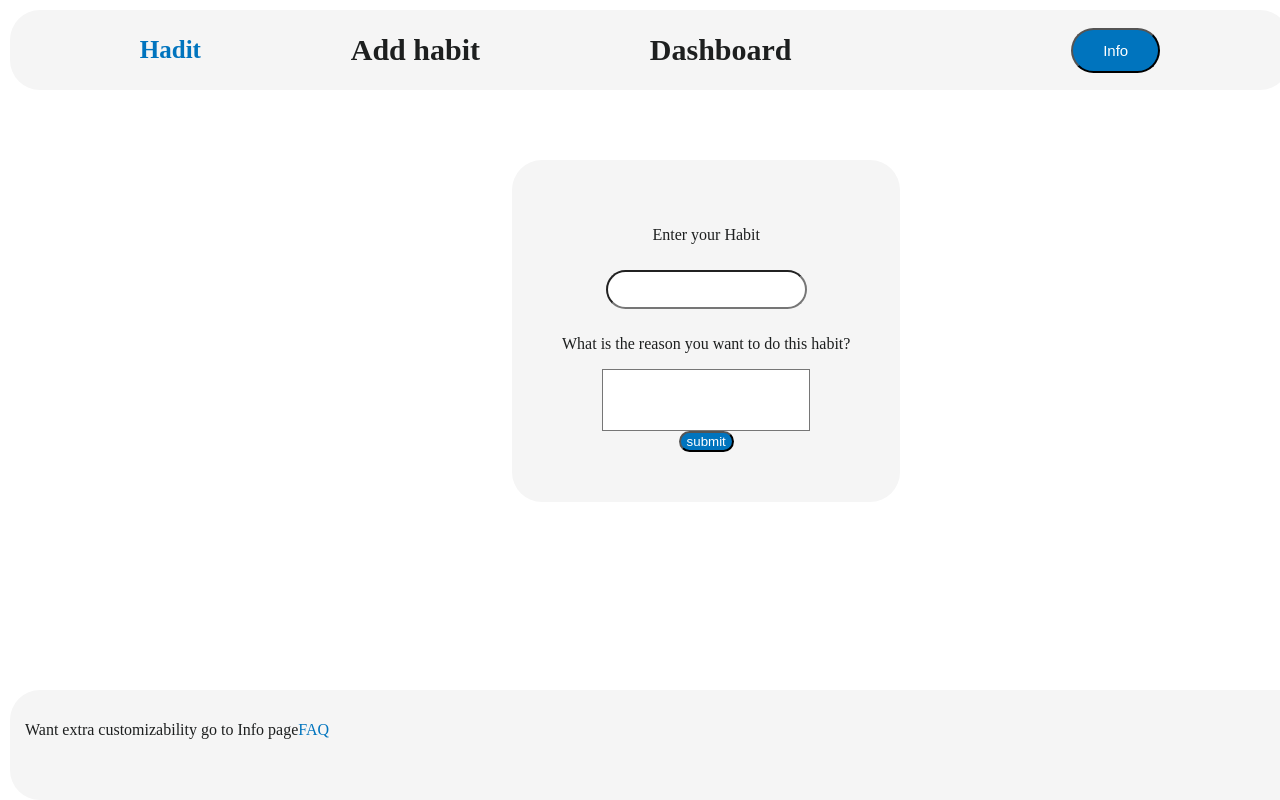
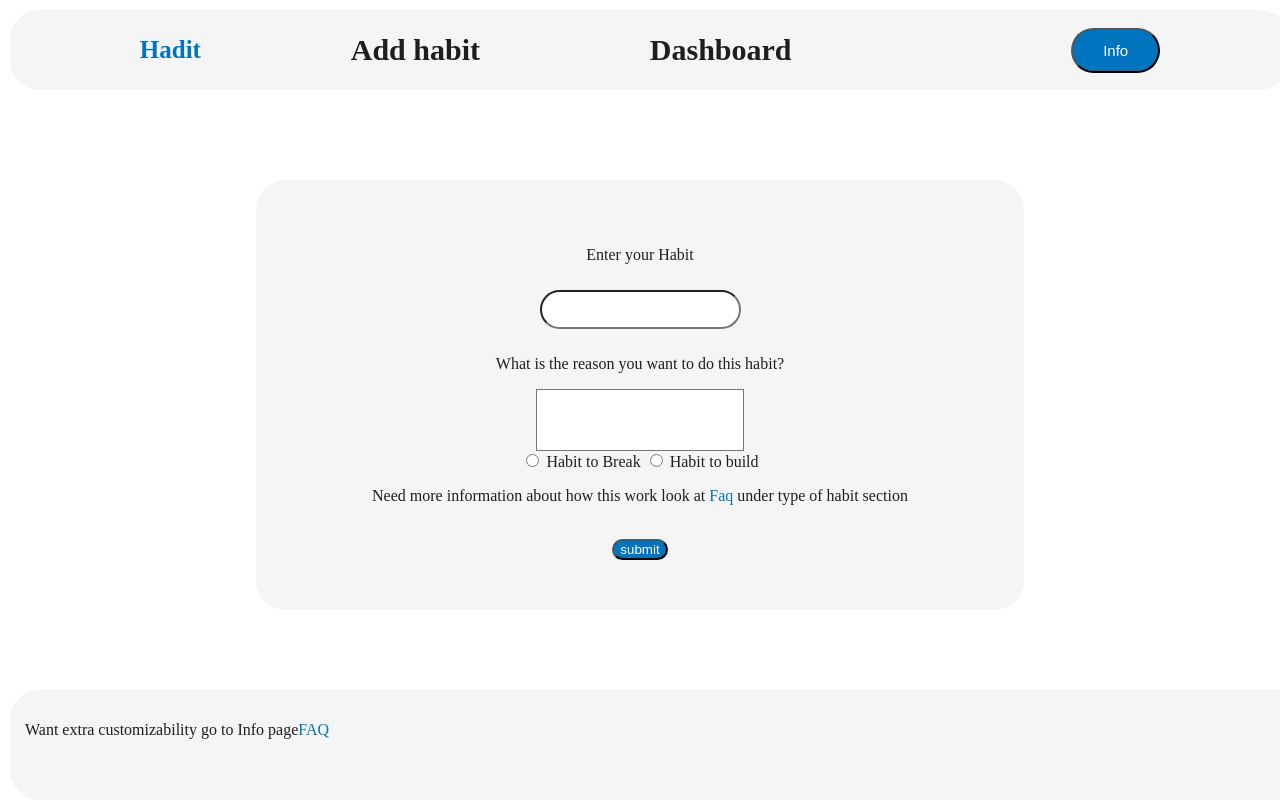
Before and after one commit to Jaxues/2023-Project, a Flask app: page /addhabit in a window 1280 px wide. Run offline with Flask 3, Linux system fonts and the light colour scheme; a user stored in the database is signed in; tables that the repository leaves empty hold one stand-in row (values such as "Sample post"); some libraries are stand-ins or nearby versions.

Commit message:
modified:   app/__init__.py 	modified:   app/__pycache__/__init__.cpython-311.pyc 	modified:   app/__pycache__/forms.cpython-311.pyc 	modified:   app/__pycache__/function.cpython-311.pyc 	modified:   app/__pycache__/models.cpython-311.pyc 	modified:   app/__pycache__/routes.cpython-311.pyc 	modified:   app/forms.py 	modified:   app/function.py 	modified:   app/models.py 	modified:   app/routes.py 	modified:   app/static/css/style.css 	deleted:    app/templates/Streak.html 	modified:   app/templates/addHabit.html 	modified:   app/templates/base.html 	modified:   app/templates/cats.html 	modified:   app/templates/dashboard.html 	modified:   app/templates/error.html 	modified:   app/templates/faq.html 	modified:   app/templates/index.html 	modified:   app/templates/info.html 	modified:   app/templates/login.html 	modified:   app/templates/pp.html 	modified:   app/templates/register.html 	modified:   app/templates/update.html

```diff
--- a/app/__init__.py
+++ b/app/__init__.py
@@ -2,7 +2,6 @@ from flask import Flask
 from flask_sqlalchemy import SQLAlchemy
 from os import environ
 from flask_login import LoginManager
-from flask_migrate import Migrate
 from flask_mail import Mail
 
 app = Flask(__name__)
@@ -19,7 +18,6 @@ login_manager = LoginManager()
 login_manager.init_app(app)
 # Setup flask-mail
 mail = Mail(app)
-migrate = Migrate(app, db)
-app.config['TESTING'] = bool(int(environ.get('testing_status',0)))
-app.config['DEBUG']=app.config['TESTING']
+app.config['TESTING'] = bool(int(environ.get('testing_status', 0)))
+app.config['DEBUG'] = app.config['TESTING']
 from app import forms, models, routes
--- a/app/forms.py
+++ b/app/forms.py
@@ -1,3 +1,4 @@
+# neccesary imports for forms classes and dunctions
 from flask_wtf import FlaskForm, Recaptcha, RecaptchaField
 from wtforms.validators import DataRequired, Email, EqualTo, Length
 from wtforms import (
@@ -9,10 +10,19 @@ from wtforms import (
     HiddenField
 )
 
+"""
+Form for creating habits
+Takes paramters of name which is the anme of the habit
+The type of habit whether it is good or bad, Used with points function
+Reason is text area field for why users wants to do habit
+"""
 
 class HabitForm(FlaskForm):
     name = StringField("name", validators=[DataRequired()])
-    reason = TextAreaField("reason", validators=[DataRequired(), Length(8,64)])
+    type_of_habit = RadioField(choices=(['bad', 'Habit to Break'], [
+                               'good', 'Habit to build']), validators=[DataRequired()])
+    reason = TextAreaField("reason", validators=[
+                           DataRequired(), Length(8, 64)])
     submit = SubmitField("submit")
 
 
@@ -23,15 +33,17 @@ class LoginForm(FlaskForm):
 
 # Form for registering users
 
-
 class RegisterForm(FlaskForm):
-    username = StringField("username", validators=[DataRequired(), Length(6,24)])
+    username = StringField("username", validators=[
+                           DataRequired(), Length(6, 24)])
     email = StringField("email", validators=[DataRequired(), Email()])
     # Email field for user and checks if email follows valid patternn with Email() validator
-    password1 = PasswordField("Password", validators=[DataRequired(), Length(12,64)])
+    password1 = PasswordField("Password", validators=[
+                              DataRequired(), Length(12, 64)])
     password2 = PasswordField(
         "Confirm Password", validators=[DataRequired(), EqualTo("password1")]
     )
+    # Check to make sure there not a robot
     recaptcha = RecaptchaField("Recaptcha", validators=[
                                Recaptcha(),])
     # Setup of flask-wtforms google recaptcha field
@@ -42,12 +54,15 @@ class YesNo(FlaskForm):
     options = RadioField(choices=(["y", "Yes"], ["n", "No"]))
     submit = SubmitField("Submit")
 
+# Used on dashboard page when determine that habit to update in streak table
 
 class StreakForm(FlaskForm):
     hidden_id = HiddenField(name='habit_id')
     submit = SubmitField('Done')
 
+# Form for user updating reason for why they do a habit
 
 class UpdateForm(FlaskForm):
-    reason = TextAreaField(name='updated_reason', validators=[DataRequired(), Length(8,64)])
+    reason = TextAreaField(name='updated_reason', validators=[
+                           DataRequired(), Length(8, 64)])
     submit = SubmitField('update')
--- a/app/models.py
+++ b/app/models.py
@@ -1,4 +1,4 @@
-from app import db  # import database object
+from app import db
 from datetime import datetime, timedelta  # import datetime modules
 from flask_login import UserMixin  # import Usermixin class from flask_login
 # import Check_password_hash and generate_password_hash from werkzeug.security
@@ -17,6 +17,8 @@ class habits(db.Model):  # define 'habits' table
     name = db.Column(EncryptedType(db.String(50), encryption_key))
     # create reason column for table
     reason = db.Column(EncryptedType(db.String(128), encryption_key))
+
+    habit_type= db.Column(db.String(4))
     # create foreign key for user_id in user table
     user_id = db.Column(db.Integer, db.ForeignKey("users.id"))
     # establish one to many relationship with users table
--- a/app/routes.py
+++ b/app/routes.py
@@ -1,3 +1,4 @@
+# Import neccesary models to get routes working
 from app import app, forms, db, login_manager
 from flask import render_template, url_for, redirect, flash, jsonify
 from app.models import habits, users, streak
@@ -62,6 +63,8 @@ def register():
     # Set form variable to be equal to RegisterForm class from forms.py
     if form.validate_on_submit():
         # Once user has succesfully submited form
+
+        # Check for any profanity and then stop it
         profanity_username = profanity.contains_profanity(form.username.data)
         profanity_password = profanity.contains_profanity(form.password1.data)
         profanity_email = profanity.contains_profanity(form.email.data)
@@ -107,7 +110,7 @@ Once routed will logout user from session and then return them to index page
 
 """
 
-
+# Log user out of their current session
 @app.route("/logout", methods=["get"])
 @login_required
 def logout():
@@ -125,6 +128,7 @@ def index():
 def addhabit():
     form = forms.HabitForm()
     if form.validate_on_submit():
+        # See if habit exists if it does then flash message to stop duplicates
         checkhabit = habits.query.filter_by(
             user_id=current_user.id, name=form.name.data.title()
         ).first()
@@ -133,6 +137,7 @@ def addhabit():
             flash("error", "You already have this habit")
             return redirect(url_for("addhabit"))
         else:
+            # Check for profanity and stop it
             profanity_check_habit = profanity.contains_profanity(
                 form.name.data)
             profanity_check_reason = profanity.contains_profanity(
@@ -145,6 +150,7 @@ def addhabit():
                         'error', 'This has profanity. That or you have entered an asteriks. Either is not allowed')
                     return redirect(url_for('addhabit'))
             for test_reason in profanitY_check_habit_censor:
+                # Loop to go through all words that users enter even if they space words out will censor it.
                 if test_reason == '*':
                     flash('error', 'This contains an asteriks. Either this was censored by the filter or you have entered an astericks. Either way please remove this')
                     return redirect(url_for('addhabit'))
@@ -155,14 +161,22 @@ def addhabit():
                 NewHabit = habits(
                     name=form.name.data.title(),
                     reason=form.reason.data.title(),
-                    user_id=current_user.id,
+                    habit_type=form.type_of_habit.data,
+                    user_id=current_user.id
                 )
                 db.session.add(NewHabit)
                 db.session.commit()
                 flash("success", "Habit added successfully!")
+                # Return first page of dashbord page. Dashboard indexed so first page only has 3 habits on it.
                 return redirect(url_for("dashboard", id=1))
     return render_template("addHabit.html", form=form)
 
+
+"""
+Define a route where users can have multuiple pages of habits.
+The first page will have an id of 1 and will have 3 habits. It will also display a heatmap for all habits from the user.
+All other pages will have 5 habits per page.
+"""
 
 @app.route("/dashboard/<int:id>", methods=['GET', 'POST'])
 @login_required
@@ -173,6 +187,7 @@ def dashboard(id):
     total_habits = Habits.count()
     habits_first_page = 3
     habits_pages = 5
+    # See how many pages are needed to display all habits for the user.
     total_pages = ceil(((total_habits-habits_first_page)/habits_pages)+1)
     if id == 0:
         return redirect(url_for('dashboard', id=1))
@@ -191,6 +206,7 @@ def dashboard(id):
         current_date = get_local_date()
         check_entry = streak.query.filter_by(
             user_id=current_user.id, habit_id=habit_id, date=current_date).first()
+        # Query streak database so can't have multiple of the same entry
         if check_entry:
             flash("error", "You have already reccorded your habit for today. ")
             return redirect(url_for('dashboard', id=1))
@@ -200,22 +216,25 @@ def dashboard(id):
             streak.habit_id == habit_id,
             streak.date < current_date
         ).order_by(streak.date.desc()).first()
-
+        # See if the previous entry was day before
         if check_date:
             streak_score = check_consecutive(check_date)
             new_entry = streak(user_id=current_user.id,
                                habit_id=habit_id, date=current_date, is_consecutive=streak_score)
-
+        # If dates aren't consecutive assign streak of 1 for first day of recording habit
         else:
             new_entry = streak(user_id=current_user.id,
                                habit_id=habit_id, date=current_date, is_consecutive=1)
         user_streak = streak.query.filter_by(id=current_user.id, habit_id=habit_id).order_by(
             streak.date.desc()).first()
+        user_habit=habits.query.filter_by(id=habit_id, user_id=current_user.id).first()
         if user_streak:
-            add_points = habit_points(user_streak.is_conescutive)
+            # Give users points based off if they have streak already
+            print(user_habit.habit_type)
+            add_points = habit_points(user_streak.is_consecutive, user_habit.habit_type)
         else:
-            add_points = habit_points(0)
-
+            # Assign points with no streak entries.
+            add_points = habit_points(0, user_habit.habit_type)
         current_user.user_points = current_user.user_points + add_points
         db.session.commit()
         db.session.add(new_entry)
@@ -223,6 +242,7 @@ def dashboard(id):
         # Call the method to check consecutive streaks
         flash('success', 'Streak successfully recorded you earn {} points'.format(
             add_points))
+        print(habit_points(2,"good"))
     return render_template("dashboard.html", Habits=Habits, Streaks=Streaks, form=form, user_streaks=user_streaks, id=id, habits_first_page=habits_first_page, habits_per_page=habits_pages, total_pages=total_pages)
 
 
@@ -231,10 +251,12 @@ def dashboard(id):
 def delete(id):
     habit_to_delete = habits.query.filter_by(
         id=id).first()
+    # Stop unathorised users from deleting habits they don't own
     if habit_to_delete.user_id != current_user.id:
         flash('error', "You don't own this habit. You can't delete it")
         return redirect(url_for('dashboard', id=1))
     try:
+        # Delete all streak entries for the habit
         streak_records = streak.query.filter_by(habit_id=id).all()
         for record in streak_records:
             db.session.delete(record)
@@ -253,9 +275,11 @@ def delete(id):
 @login_required
 def update(id):
     current_habit = habits.query.filter_by(id=id).first()
+    # Check if habit exists
     if current_habit is None:
-        flash("error", "This habit doesn't exist you can't delete this")
+        flash("error", "This habit doesn't exist you can't update it.")
         return redirect(url_for('dashboard', id=1))
+    # See if user owns the habit they want to update
     if current_habit.user_id != current_user.id:
         flash('error', "You don't own this habit you can't update it.")
         return redirect(url_for('dashboard', id=1))
@@ -264,6 +288,7 @@ def update(id):
         habit = habits.query.filter_by(id=id).first()
         updated_reason = form.reason.data
         check_profanity_reason = profanity.contains_profanity(updated_reason)
+        # Check for profanity in user inputted reason
         if check_profanity_reason:
             flash(
                 'error', 'This updated reason contains profanity please remove it if you wish to update it.')
@@ -277,6 +302,7 @@ def update(id):
 
 @app.route("/info")
 def info():
+    # See if user has logged in
     if current_user.is_authenticated:
         form = forms.YesNo()
         if form.validate_on_submit():
@@ -307,6 +333,7 @@ def subscribe():
 
 @app.route("/faq", methods=["get"])
 def faq():
+    # Store FAQ in backend to be dynamically updated and more efficienct
     faqs = {
         "What is this app about?": "Hadit is a habit tracker meant to help neurodivergent people as well as thoose with psychological conditions. By offering a customizable and more engaging way for people to achieve there habits",
         "How do I create an account?": "Go onto signup page. Enter your email, username, password. And then do recaptcha to make sure your not a robot. Afterwards if all your details are valid you should be logged in.",
@@ -337,8 +364,11 @@ def privacy():
 
     return render_template('pp.html', privacy_policy=privacy_policy)
 
+@app.route("/resources", methods=["get"])
+def resources():
+    return render_template('resources.html')
 
-"""
+# Custom error handler for app
 def bad_request(error):
     return (
         render_template(
@@ -436,8 +466,7 @@ def handle_all_other_errors(error):
             500,
             )
 
-
+# Page for pictures of cats
 @app.route('/cat')
 def catpage():
     return render_template('cats.html')
-"""
--- a/app/static/css/style.css
+++ b/app/static/css/style.css
@@ -218,11 +218,13 @@ p {
 .userinfo {
     background-color: var(--primary_color);
     text-align: center;
-    margin-left: 40%;
-    margin-top: 20vh;
-    position: fixed;
+    margin-top: 10vh;
+    margin-bottom: 10vh;
+    position: relative;
     padding: 50px;
     border-radius: 30px;
+    margin-left: 20%;
+    margin-right: 20%;
 }
 
 .button {
--- a/app/templates/addHabit.html
+++ b/app/templates/addHabit.html
@@ -1,13 +1,22 @@
 {% extends 'base.html'%}
 {% block content%}
+<title> Add Habit </title>
 <form method="post" class="userinfo">
-
+<!-- Import Wtforms fields for add habit form-->
   <p> Enter your Habit</p>
   {{form.csrf_token}}
   {{ form.name}}
   <p> What is the reason you want to do this habit?</p>
   {{ form.reason }}
   <br>
+  <!-- Habit for what options have for type of habits-->
+  {% for subfield in form.type_of_habit%}
+  {{ subfield()}}
+  {{ subfield.label()}}
+  {% endfor%}
+  <!-- Explantion of type of habits-->
+  <p> Need more information about how this work look at <a href="{{url_for('faq')}}">Faq</a> under type of habit section</p>
+  <br>
   {{ form.submit(class_='submit')}}
 </form>
 {% endblock%}
--- a/app/templates/base.html
+++ b/app/templates/base.html
@@ -1,4 +1,5 @@
 <link href="{{ url_for('static',filename='css/style.css')}}" rel="stylesheet">
+<!-- Code for creating navbar-->
 <nav class="hero">
   <ul></ul>
   <h1 class="logo"> <a href="{{url_for('index')}}">Hadit</a></h1>
@@ -30,9 +31,11 @@
   {% endif%}
   <ul></ul>
 </nav>
+<!-- Define handler for flashed messages-->
 {% with messages = get_flashed_messages(with_categories=True) %}
 {% for message, css_class in messages%}
 <div class="{{ css_class }}">
+  <!-- Use different styling for types of messages-->
   {{message}}
 </div>
 {% endfor %}
@@ -49,4 +52,5 @@
   <br>
   <p><a href="{{url_for('faq')}}"> FAQ</a></p>
 </footer>
+<!-- Get Javascript defualt theme for user-->
 <script src="{{url_for('static', filename='js/themedefaut.js')}}"></script>
--- a/app/templates/cats.html
+++ b/app/templates/cats.html
@@ -1,5 +1,6 @@
 {% extends 'base.html'%}
 {% block content%}
+<title> Cats</title>
 <p> More themes when your feeling a little stressed out and just want to look at some cats</p>
 <img src="{{url_for('static', filename='/images/Dark Cat Background.png')}}">
 <img src="{{url_for('static', filename='/images/Catground.jpg')}}">
--- a/app/templates/error.html
+++ b/app/templates/error.html
@@ -1,6 +1,7 @@
 {% extends 'base.html' %}
 
 {% block content%}
+<title> Error</title>
 <div class="error">
 
 	<head>
--- a/app/templates/faq.html
+++ b/app/templates/faq.html
@@ -1,5 +1,7 @@
 {% extends 'base.html'%}
 {% block content%}
+<title>FAQ </title>
+
 <!-- Loop to go through FAQ question and create details and summary for them-->
 
 <body>
--- a/app/templates/index.html
+++ b/app/templates/index.html
@@ -1,5 +1,5 @@
 {% extends 'base.html'%}
-
+<title> Index </title>
 {% block content%}
 <div class="body">
     <h2>Welcome to Hadit!</h2>
--- a/app/templates/login.html
+++ b/app/templates/login.html
@@ -1,5 +1,5 @@
 {% extends 'base.html' %}
-
+<title> Login</title>
 {% block content%}
 <div class="body">
     <form method="post">
--- a/app/templates/pp.html
+++ b/app/templates/pp.html
@@ -1,5 +1,5 @@
 {% extends 'base.html' %}
-
+<title> Privact Page</title>
 {% block content %}
     <h1>Privacy Policy</h1>
 
--- a/app/templates/register.html
+++ b/app/templates/register.html
@@ -1,4 +1,5 @@
 {% extends 'base.html' %}
+<title> Register </title>
 {% block content%}
 <div class="body">
     <form method="post">
--- a/app/templates/update.html
+++ b/app/templates/update.html
@@ -1,6 +1,8 @@
 {% extends 'base.html'%}
+<title> Update </title>
 {% block content%}
 <form method="POST" class="userinfo">
+    <!-- Import wtforms fields-->
     <h1> Reason</h1>
     {{ form.csrf_token()}}
     {{ form.reason(value=current_habit.reason) }}
```
Also changed, not shown: app/function.py (+16 -9 lines), app/templates/Streak.html (deleted, +0 -25 lines), app/templates/dashboard.html (+11 -1 lines), app/templates/info.html (+9 -1 lines).
